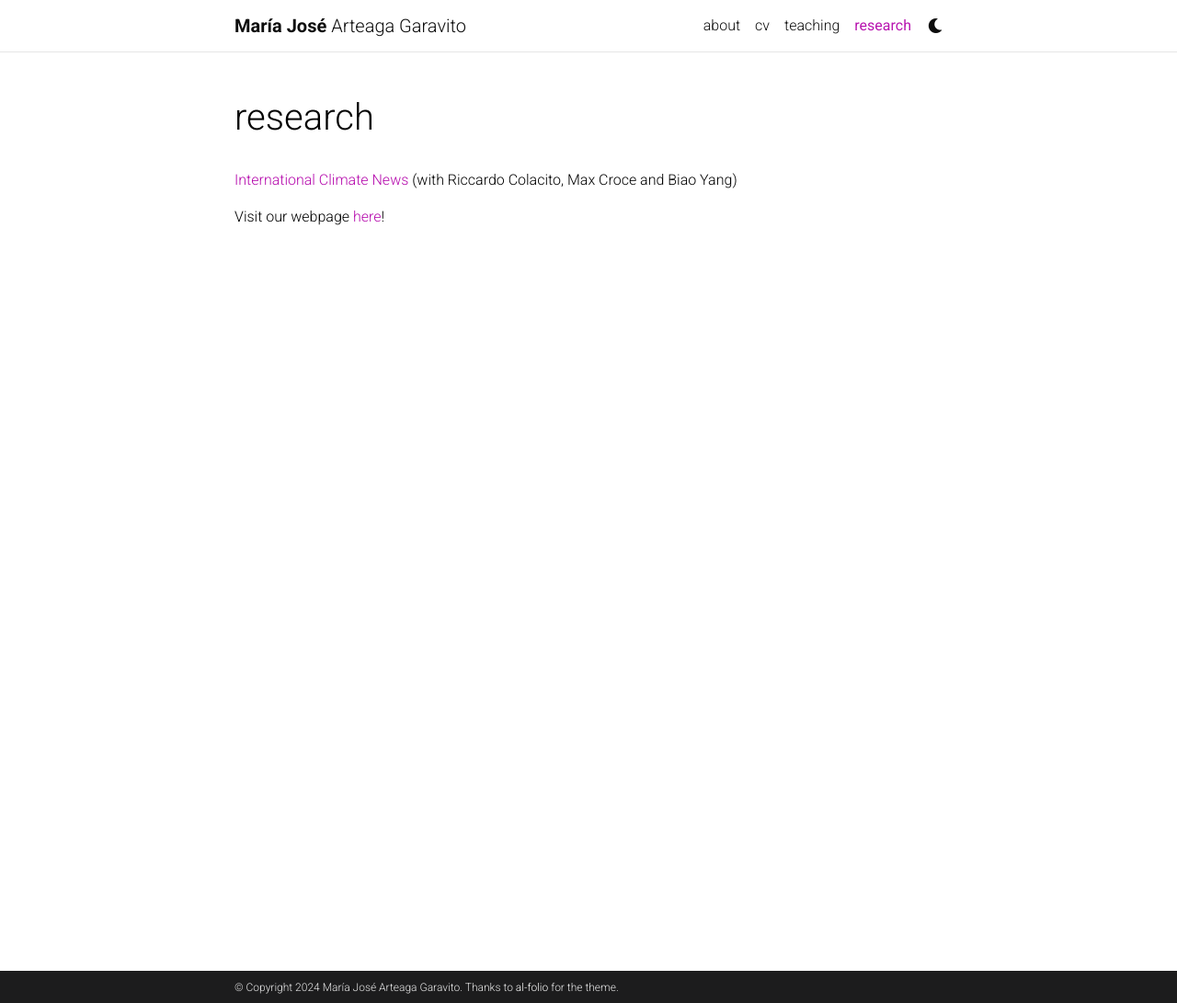
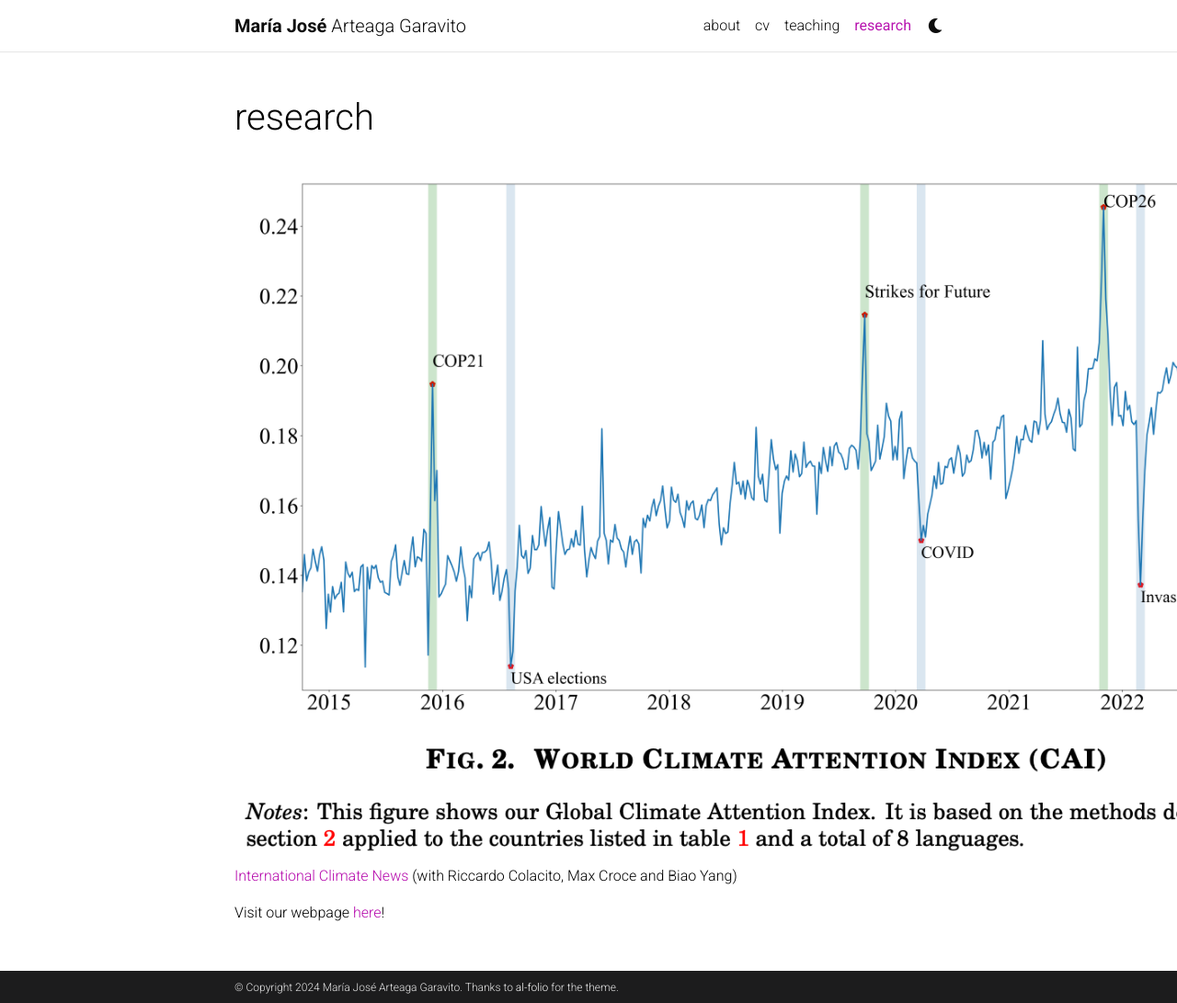
Before and after one commit to majoarteaga/majoarteaga.github.io, a Jekyll site: the page built from _pages/research.md, in a window 1280 px wide and 1091 px high. Shown: the whole window at 92% size. Built offline with Jekyll 4.4.1, drawn with Linux system fonts in a browser that asks for light colours; comment, search, counter and statistics services are not loaded; a style sheet for code colours, icons or effects is not loaded.

Commit message:
Update research.md

```diff
--- a/_pages/research.md
+++ b/_pages/research.md
@@ -7,6 +7,7 @@ nav: true
 nav_order: 6
 ---
 
+![International Climate News](https://majoarteaga.github.io/assets/Screenshot 2024-02-19 at 00.15.07.png){: .align-left}
 [International Climate News](https://papers.ssrn.com/sol3/papers.cfm?abstract_id=4713016) (with Riccardo Colacito, Max Croce and Biao Yang)
 
 Visit our webpage [here](https://sites.google.com/view/internationalclimatenews/home)!
```
